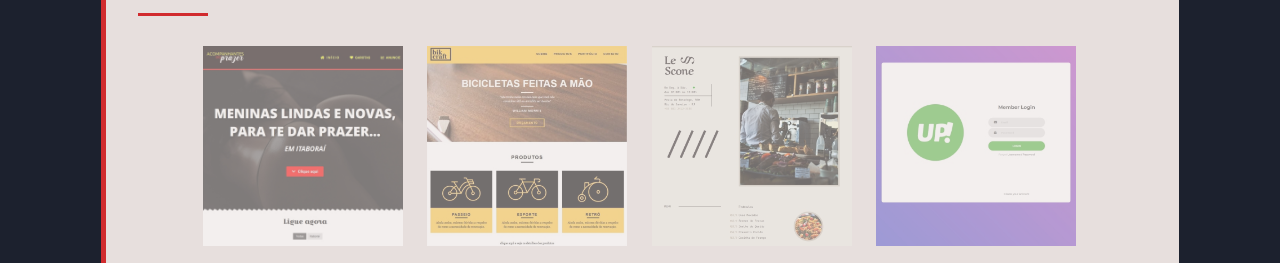
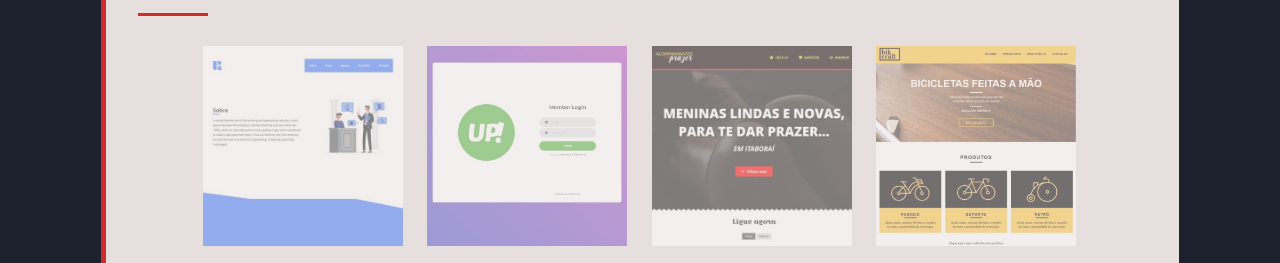
Before and after one commit to devleonardo/devleonardo.github.io, a plain HTML site: page index.html in a window 1280 px wide. Shown: the part 475-738 px from the top of the page. Drawn offline with Linux system fonts and the light colour scheme.

Commit message:
new project

```diff
--- a/css/style.css
+++ b/css/style.css
@@ -356,10 +356,12 @@ section {
   display: inline-block;
   margin: 10px;
   opacity: 50%;
+  transition: 500ms;
 }
 
 .projetos ul li:hover{
   opacity: 100%;
+  transition: 500ms;
 }
 
 img{
--- a/index.html
+++ b/index.html
@@ -69,6 +69,20 @@
                             <hr>
                             <ul>
                                 <li>
+                                    <a href="/projetos/lawyer/index.html" target="_blank" rel="">
+                                        <div class="">
+                                            <img src="/img/lawyer.jpg" alt="bikcraft">
+                                        </div>
+                                    </a>
+                                </li>
+                                <li>
+                                    <a href="/projetos/tela-de-login/index.html" target="_blank" rel="">
+                                        <div class="">
+                                            <img src="/img/login.jpg" alt="bikcraft">
+                                        </div>
+                                    </a>
+                                </li>
+                                <li>
                                     <a href="https://acompanhantesdosprazeres.com.br/" target="_blank" rel="">
                                         <div class="">
                                             <img src="/img/acompanhantes.jpg" alt="Acompanhantes do Prazer">
@@ -86,13 +100,6 @@
                                     <a href="/projetos/lescone/index.html" target="_blank" rel="">
                                         <div class="">
                                             <img src="/img/lescone.jpg" alt="bikcraft">
-                                        </div>
-                                    </a>
-                                </li>
-                                <li>
-                                    <a href="/projetos/tela-de-login/index.html" target="_blank" rel="">
-                                        <div class="">
-                                            <img src="/img/login.jpg" alt="bikcraft">
                                         </div>
                                     </a>
                                 </li>
```
Also changed, not shown: img/lawyer.jpg (added).
